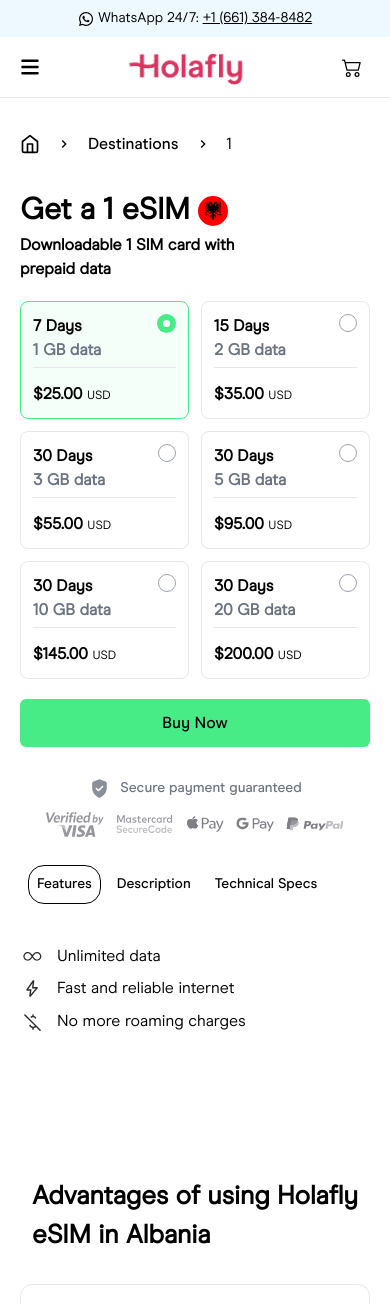
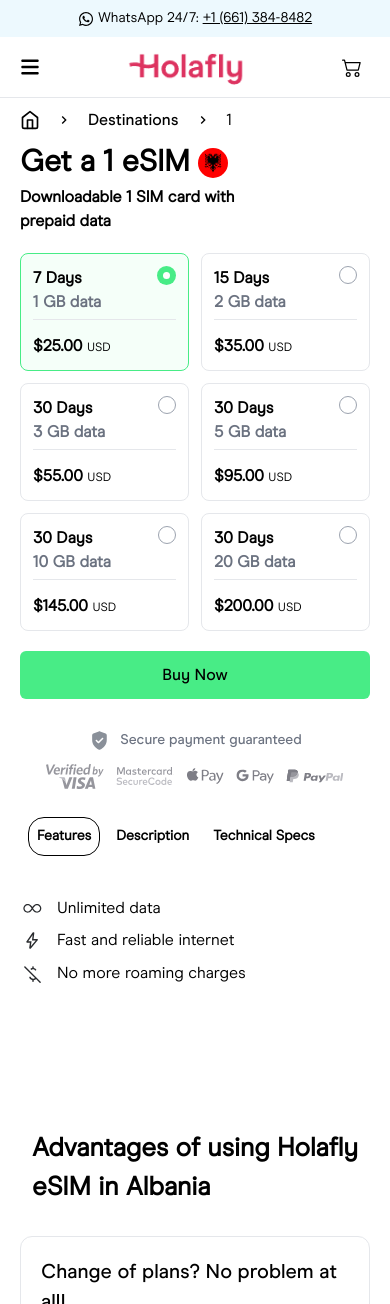
Before and after one commit to sohan9542/connieben, a Next.js app: page /esim/1 in a window 390 px wide. Shown: the top 1304 px of the page. Built offline with nearby package versions, Linux system fonts and the light colour scheme.

Commit message:
fixing fiot

```diff
--- a/components/destination/DHero.jsx
+++ b/components/destination/DHero.jsx
@@ -57,7 +57,7 @@
   return (
     <div className=" w-full px-5 lg:px-0 my-[100px]">
       <div className=" max-w-[1440px] mx-auto">
-        <div className=" py-8 flex items-center gap-4">
+        <div className=" py-2 lg:py-8 flex items-center gap-4">
           <LuHome className="w-5 h-5" /> <MdKeyboardArrowRight />
           <Link className=" font-medium" href={"/shop"}>
             Destinations
@@ -267,7 +267,7 @@
                   onClick={() => setActive(1)}
                   className={`${
                     active === 1 ? "border border-black bg-white" : ""
-                  } text-[14px] px-2 lg:px-5 py-2 font-medium cursor-pointer rounded-[16px]`}
+                  } text-[14px] px-2 lg:px-5 py-2 font-semibold cursor-pointer rounded-[16px]`}
                 >
                   Features
                 </div>
@@ -275,7 +275,7 @@
                   onClick={() => setActive(2)}
                   className={`${
                     active === 2 ? "border border-black bg-white" : ""
-                  } text-[14px] px-2 lg:px-5 py-2 font-medium cursor-pointer rounded-[16px]`}
+                  } text-[14px] px-2 lg:px-5 py-2 font-semibold cursor-pointer rounded-[16px]`}
                 >
                   Description
                 </div>
@@ -283,7 +283,7 @@
                   onClick={() => setActive(3)}
                   className={`${
                     active === 3 ? "border border-black bg-white" : ""
-                  } text-[14px] px-2 lg:px-5 py-2 font-medium cursor-pointer rounded-[16px]`}
+                  } text-[14px] px-2 lg:px-5 py-2 font-semibold cursor-pointer rounded-[16px]`}
                 >
                   Technical Specs
                 </div>
```
